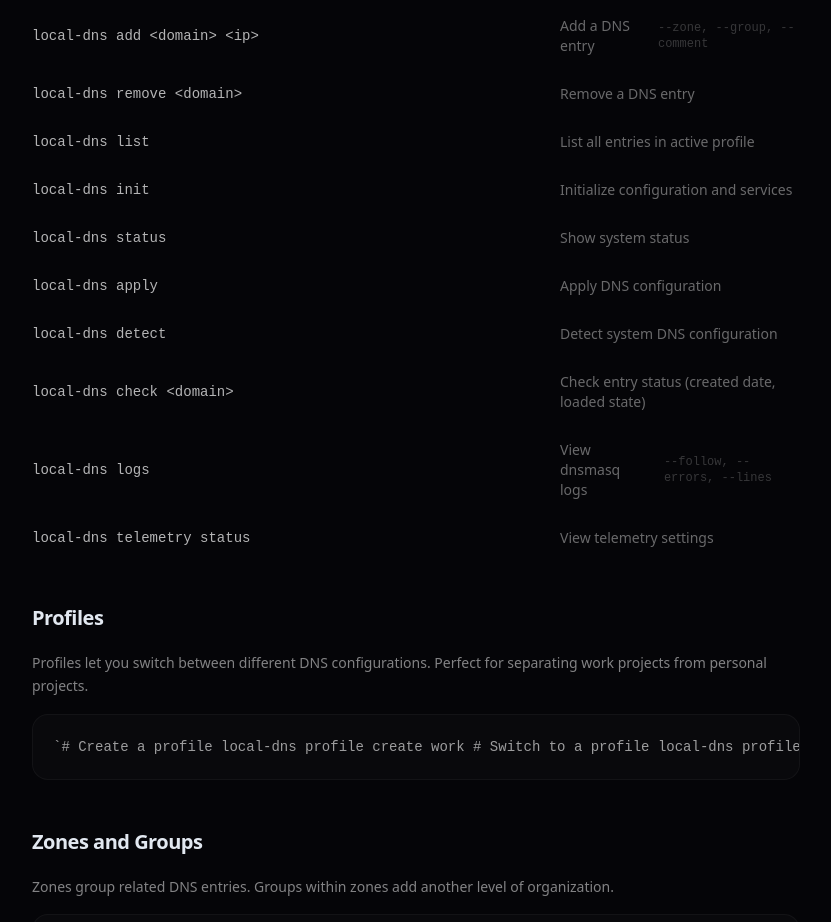
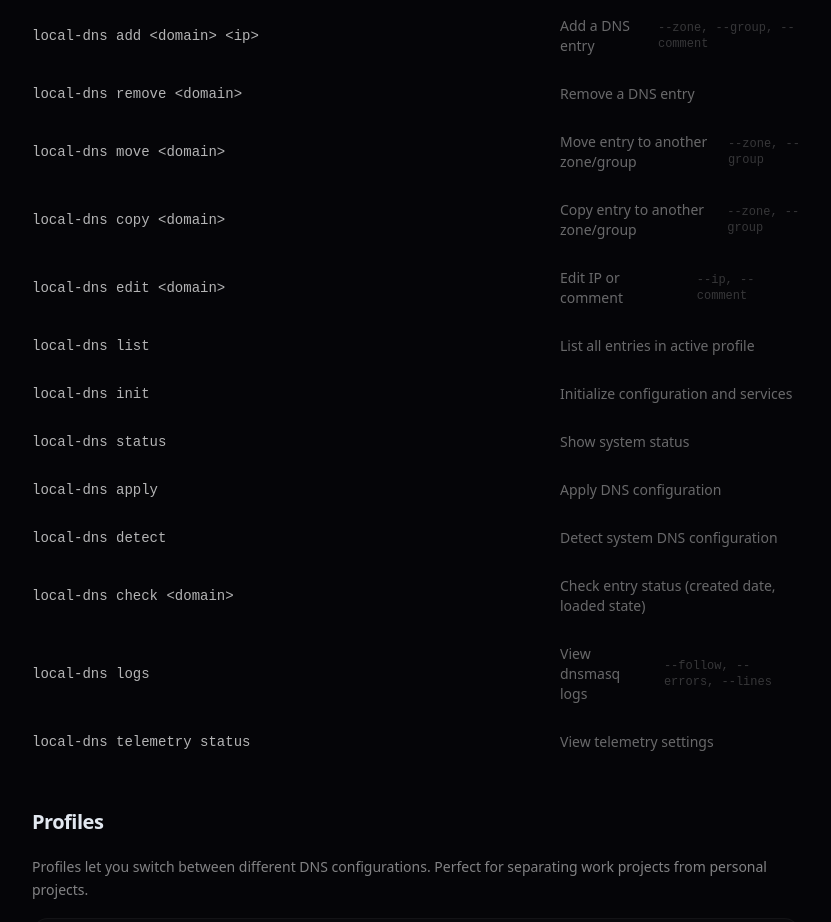
Before and after one commit to veduket/localtools_web, a Next.js app: page /docs/local-dns in a window 1280 px wide. Shown: the part 1040-1962 px from the top of the page, without its empty margins (224-1055 px from the left). Built offline with nearby package versions, Linux system fonts and the light colour scheme.

Commit message:
docs: add move/copy/edit commands to local-dns page

```diff
--- a/app/docs/local-dns/page.tsx
+++ b/app/docs/local-dns/page.tsx
@@ -43,6 +43,9 @@ cargo install local-dns`</CodeBlock>
           <div className="space-y-3">
             <CmdRow cmd="local-dns add <domain> <ip>" desc="Add a DNS entry" opts="--zone, --group, --comment" />
             <CmdRow cmd="local-dns remove <domain>" desc="Remove a DNS entry" />
+            <CmdRow cmd="local-dns move <domain>" desc="Move entry to another zone/group" opts="--zone, --group" />
+            <CmdRow cmd="local-dns copy <domain>" desc="Copy entry to another zone/group" opts="--zone, --group" />
+            <CmdRow cmd="local-dns edit <domain>" desc="Edit IP or comment" opts="--ip, --comment" />
             <CmdRow cmd="local-dns list" desc="List all entries in active profile" />
             <CmdRow cmd="local-dns init" desc="Initialize configuration and services" />
             <CmdRow cmd="local-dns status" desc="Show system status" />
```
